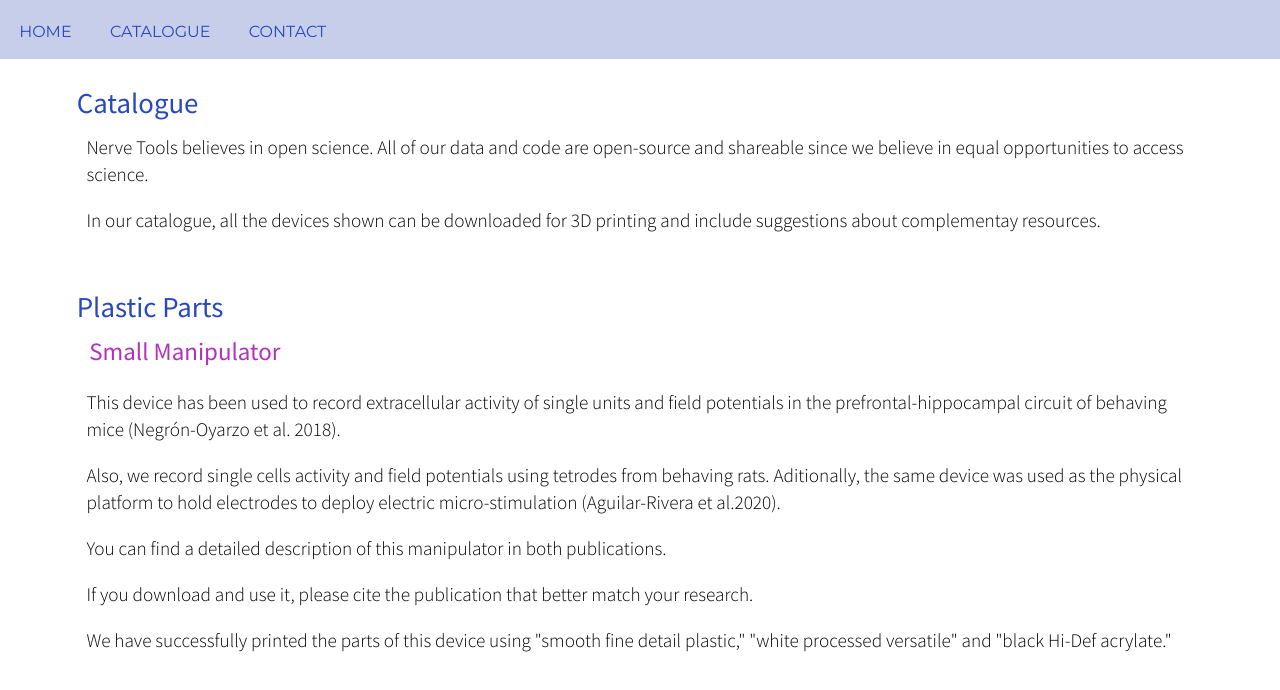
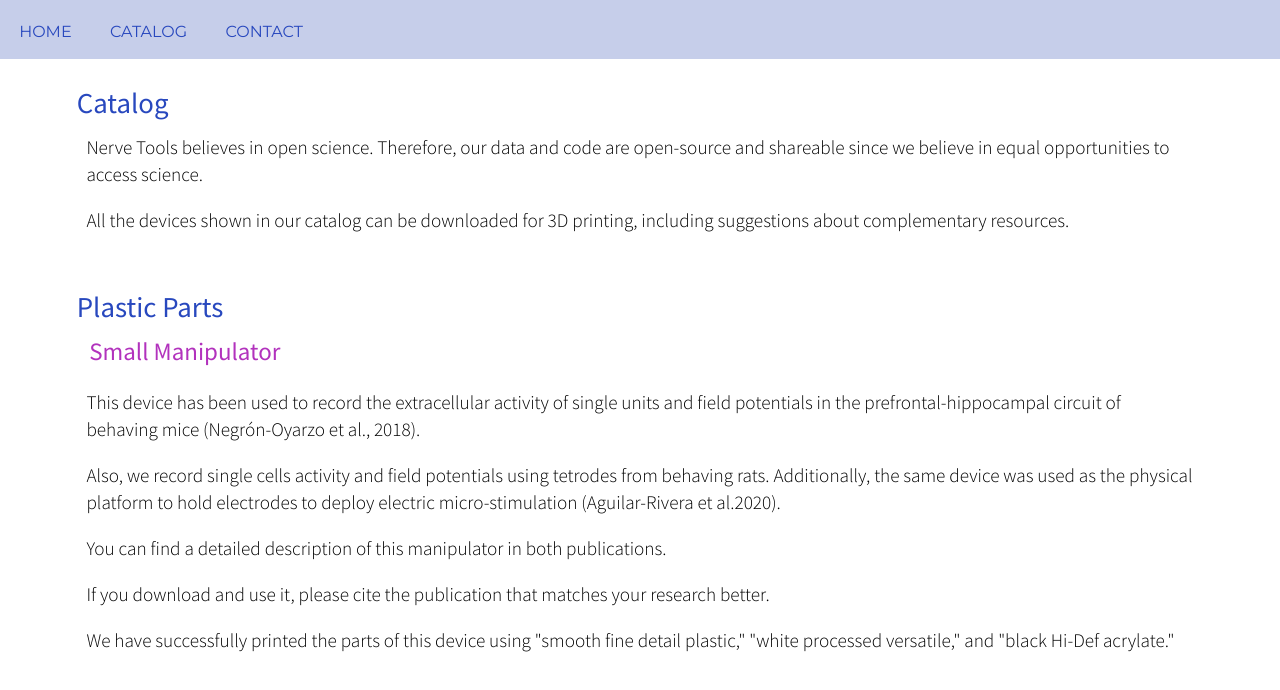
Before and after one commit to psegovia2022/NerveTools, a plain HTML site: page pages/products.html in a window 1280 px wide. Shown: the part 62-752 px from the top of the page. Drawn offline with Linux system fonts and the light colour scheme.

Commit message:
Third revision, minor changes

```diff
--- a/pages/products.html
+++ b/pages/products.html
@@ -31,7 +31,7 @@
 
               <ul>
                 <li><a href="../index.html" >Home</a></li>
-                <li><a href="#" class="current">Catalogue</a></li>
+                <li><a href="#" class="current">Catalog</a></li>
                 <li><a href="../pages/contact.html">Contact</a></li>
               </ul>
 
@@ -43,9 +43,9 @@
 
         <article class="description">
 
-          <h1>Catalogue</h1>
-          <p>Nerve Tools believes in open science. All of our data and code are open-source and shareable since we believe in equal opportunities to access science. </p>
-          <p>In our catalogue, all the devices shown can be downloaded for 3D printing and include suggestions about complementay resources.</p>
+          <h1>Catalog</h1>
+          <p>Nerve Tools believes in open science. Therefore, our data and code are open-source and shareable since we believe in equal opportunities to access science. </p>
+          <p> All the devices shown in our catalog can be downloaded for 3D printing, including suggestions about complementary resources.</p>
 
         </article>
         <article class="products">
@@ -53,11 +53,11 @@
 
 
             <h2>Small Manipulator</h2>
-            <p>This device has been used to record extracellular activity of single units and field potentials in the prefrontal-hippocampal circuit of behaving mice (Negrón-Oyarzo et al. 2018).</p>
-            <p>Also, we record single cells activity and field potentials using tetrodes from behaving rats. Aditionally, the same device was used as the physical platform to hold electrodes to deploy electric micro-stimulation (Aguilar-Rivera et al.2020).</p>
+            <p>This device has been used to record the extracellular activity of single units and field potentials in the prefrontal-hippocampal circuit of behaving mice (Negrón-Oyarzo et al., 2018).</p>
+            <p>Also, we record single cells activity and field potentials using tetrodes from behaving rats. Additionally, the same device was used as the physical platform to hold electrodes to deploy electric micro-stimulation (Aguilar-Rivera et al.2020).</p>
             <p>You can find a detailed description of this manipulator in both publications.</p>
-            <p>If you download and use it, please cite the publication that better match your research.</p>
-            <p>We have successfully printed the parts of this device using "smooth fine detail plastic," "white processed versatile" and "black Hi-Def acrylate."</p>
+            <p>If you download and use it, please cite the publication that matches your research better.</p>
+            <p>We have successfully printed the parts of this device using "smooth fine detail plastic," "white processed versatile," and "black Hi-Def acrylate."</p>
 
             <div class="smallManip">
 
```
Also changed, not shown: index.html (+8 -8 lines), pages/contact.html (+2 -2 lines), 1 other file.
